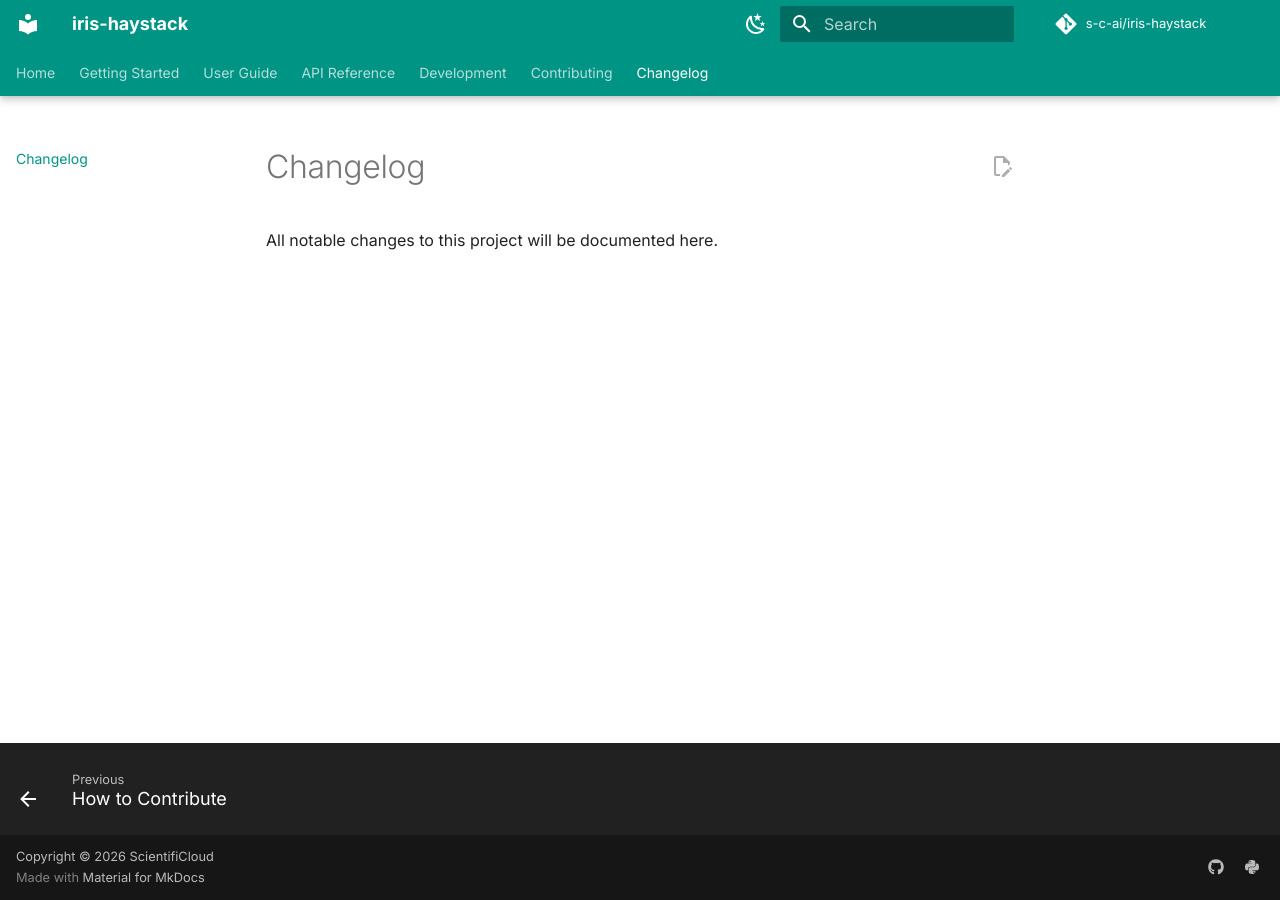
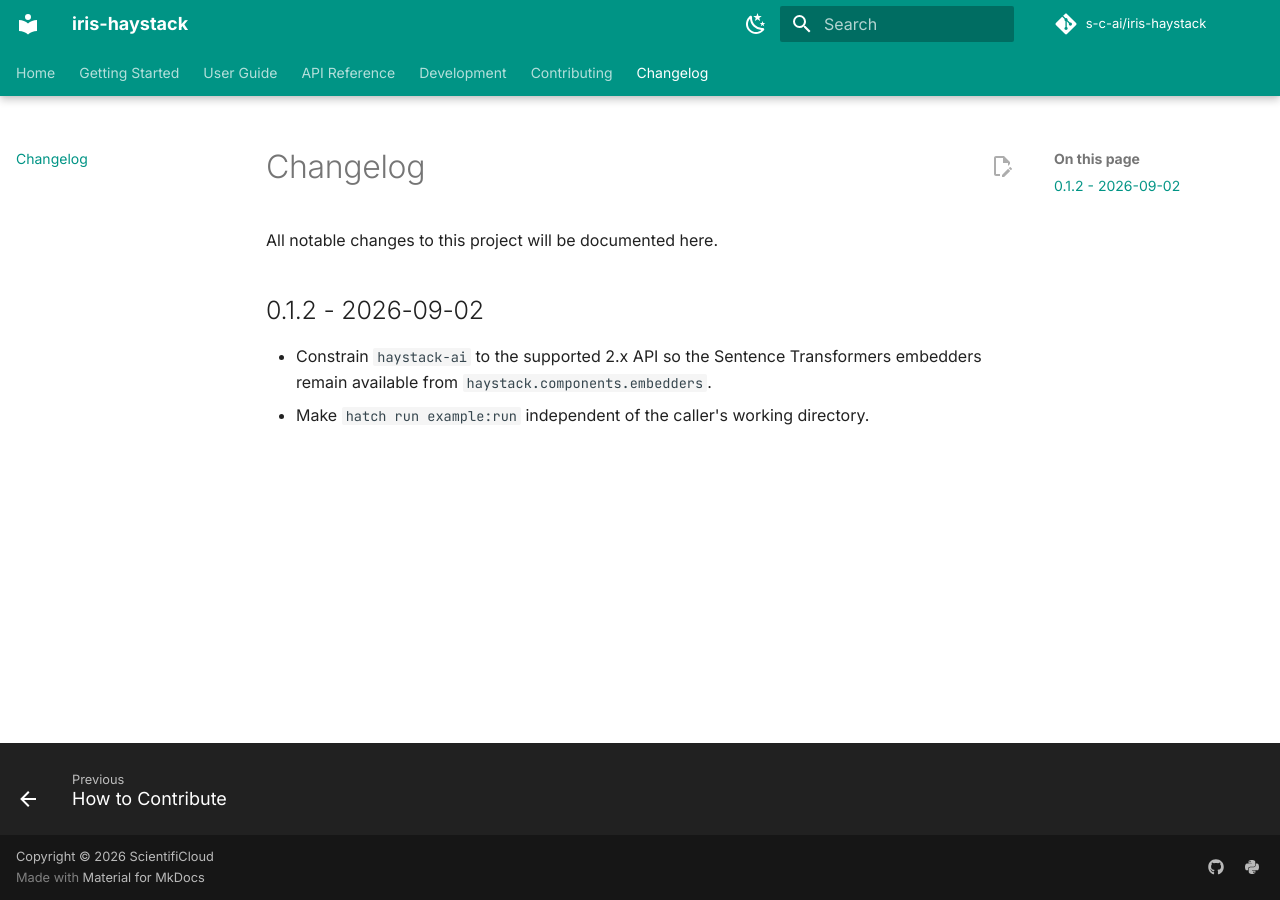
Before and after one commit to s-c-ai/iris-haystack, an MkDocs documentation site: the page built from docs/changelog.md, in a window 1280 px wide. Built offline with MkDocs 1.6.1 and Material for MkDocs 9.7.7, drawn with Linux system fonts in a browser that asks for light colours; comment, search, counter and statistics services are not loaded.

Commit message:
fix(example): restore Hatch RAG example
Resolve the script from the repository root and constrain Haystack to the supported 2.x API so the Sentence Transformers imports remain available.

Document the supported versions and release as 0.1.2.

````diff
--- a/docs/changelog.md
+++ b/docs/changelog.md
@@ -1,3 +1,9 @@
 # Changelog
 
 All notable changes to this project will be documented here.
+
+## 0.1.2 - 2026-09-02
+
+- Constrain `haystack-ai` to the supported 2.x API so the Sentence Transformers
+  embedders remain available from `haystack.components.embedders`.
+- Make `hatch run example:run` independent of the caller's working directory.
--- a/docs/getting-started/installation.md
+++ b/docs/getting-started/installation.md
@@ -16,7 +16,7 @@ This installs the core package with two required dependencies:
 
 | Dependency | Purpose |
 |---|---|
-| `haystack-ai` | Haystack 2.x framework |
+| `haystack-ai>=2.27,<3.0` | Supported Haystack 2.x framework |
 | `intersystems-irispython` | Official InterSystems DB-API driver |
 
 ---
@@ -76,6 +76,7 @@ from intersystems_iris_haystack.components.retrievers import (
     IRISEmbeddingRetriever,
     IRISBm25Retriever,
 )
+
 print("iris-haystack installed correctly")
 ```
 
--- a/pyproject.toml
+++ b/pyproject.toml
@@ -35,7 +35,7 @@ classifiers = [
     "Programming Language :: Python :: Implementation :: PyPy",
 ]
 dependencies = [
-    "haystack-ai",
+    "haystack-ai>=2.27,<3.0",
     "intersystems-irispython"
 ]
 
@@ -170,7 +170,7 @@ dependencies = [
 ]
 
 [tool.hatch.envs.example.scripts]
-run = "python examples/rag_pipeline.py"
+run = 'python "{root}{/}examples{/}rag_pipeline.py"'
 
 [tool.hatch.envs.docs]
 dependencies = [
--- a/src/intersystems_iris_haystack/__about__.py
+++ b/src/intersystems_iris_haystack/__about__.py
@@ -1,4 +1,4 @@
 # SPDX-FileCopyrightText: 2026-present ScientifiCloud <contato@s-c.ai>
 #
 # SPDX-License-Identifier: Apache-2.0
-__version__ = "0.1.1"
+__version__ = "0.1.2"
````
Also changed, not shown: README.md (+17 -7 lines), docs/development/hatch.md (+7 -6 lines), 1 other file.
